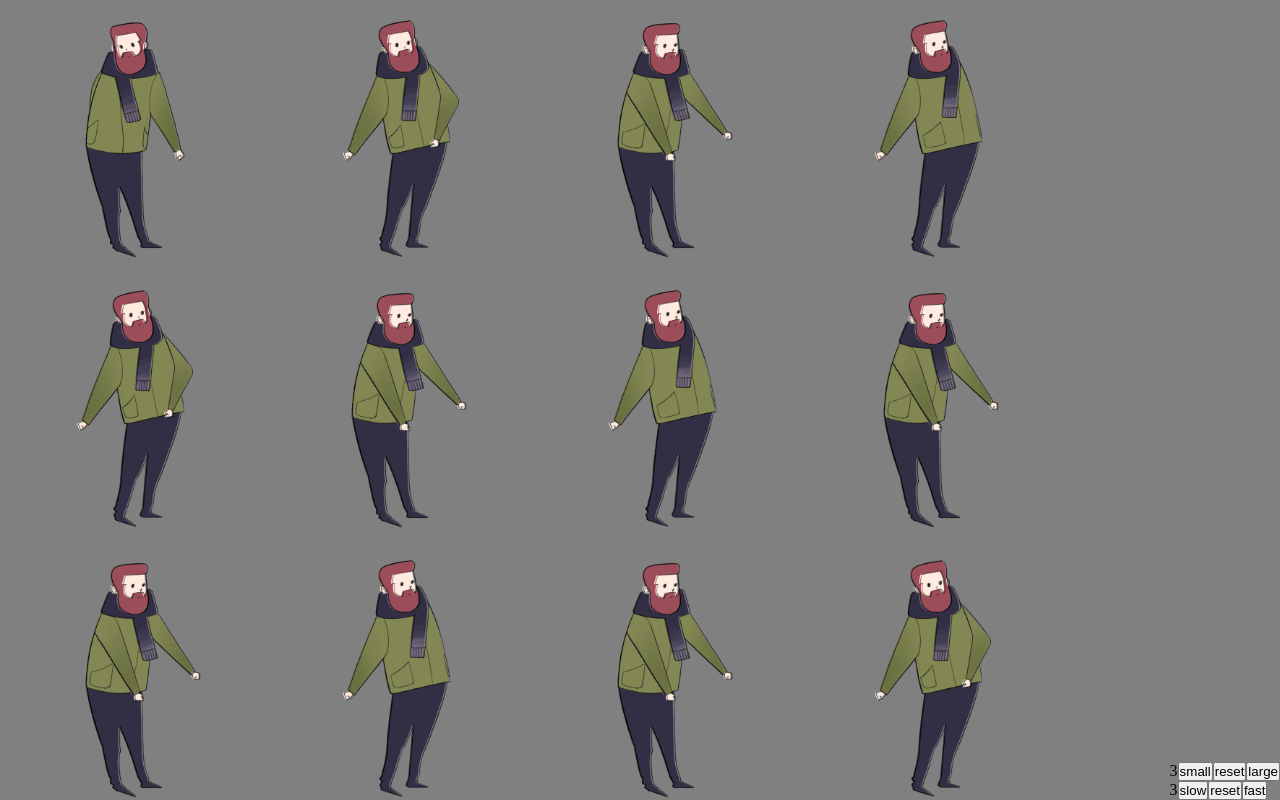
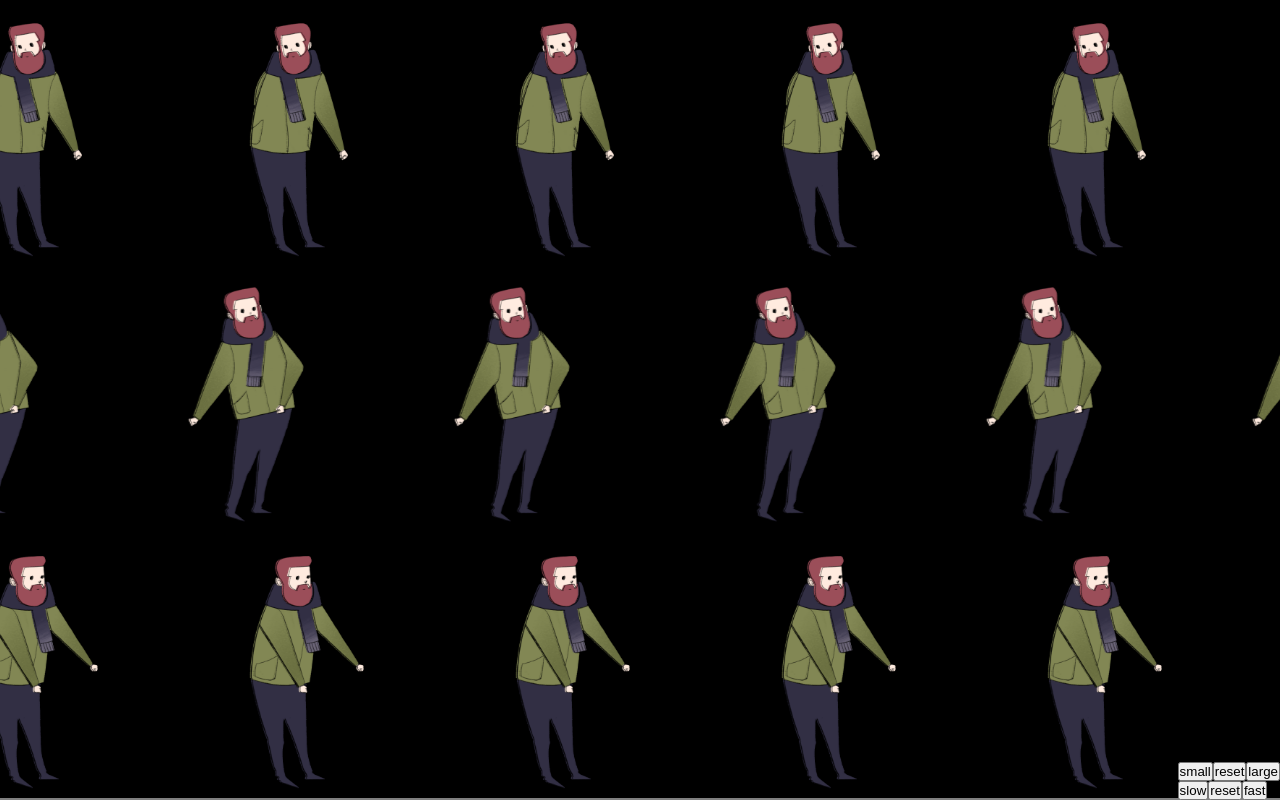
Before and after one commit to mpaulweeks/floss, a Next.js app in the folder floss-nextjs/: page / in a window 1280 px wide. Built offline with nearby package versions, Linux system fonts and the light colour scheme.

Commit message:
fix sliding

```diff
--- a/floss-nextjs/comp/Dancer.tsx
+++ b/floss-nextjs/comp/Dancer.tsx
@@ -1,3 +1,5 @@
+import styles from '@/styles/Party.module.css';
+
 export function Dancer(props: {
   frames: string[];
   size: number;
@@ -8,9 +10,11 @@ export function Dancer(props: {
   const thisFrame = props.frames[localTick % props.frames.length];
 
   return (
-    <img src={thisFrame} style={{
+    <div className={styles.dancer} style={{
       width: props.size + 'px',
       height: props.size + 'px',
-    }} />
+    }}>
+      <img src={thisFrame} />
+    </div>
   )
 }
--- a/floss-nextjs/comp/HorizontalGrid.tsx
+++ b/floss-nextjs/comp/HorizontalGrid.tsx
@@ -11,18 +11,21 @@ export function HorizontalGrid(props: {
 }) {
   const rows = props.settings.count;
   const size = Math.floor(props.rect.height / props.settings.count);
-  const cols = Math.floor(props.rect.width / size);
+  const cols = Math.floor(props.rect.width / size) * 3;
   return (
     <section className={styles.party}>
       {range(rows).map((r, ri) => (
-        <div key={`row-${ri}`}>
+        <div key={`row-${ri}`} className={[
+          styles.horizontal,
+          ri % 2 === 0 ? '' : styles.reverse,
+        ].join(' ')}>
           {range(cols).map((c, ci) => (
             <Dancer
               key={`row-${ri}-col-${ci}`}
               frames={props.frames}
               size={size}
               tick={props.tick}
-              offset={ri + ci}
+              offset={ri}
             />
           ))}
         </div>
--- a/floss-nextjs/comp/Overlay.tsx
+++ b/floss-nextjs/comp/Overlay.tsx
@@ -33,7 +33,7 @@ export function Overlay(props: {
         {props.settings.speed}
         <button onClick={() => props.setSettings(s => ({
           ...s,
-          speed: Math.max(1, s.speed - 1),
+          speed: Math.max(0, s.speed - 1),
         }))}>
           slow
         </button>
--- a/floss-nextjs/comp/Party.tsx
+++ b/floss-nextjs/comp/Party.tsx
@@ -27,13 +27,10 @@ export function Party() {
   const frames = range(6).map(n => `/frames/a${n}.png`);
 
   const gridProps = { frames, settings, rect, tick }
-  const Grid = () => animation.direction === 'row'
-    ? <HorizontalGrid {...gridProps} />
-    : <h1>todo</h1>;
 
   return (
     <>
-      <Grid />
+      {animation.direction === 'row' && <HorizontalGrid {...gridProps} />}
       <Overlay settings={settings} setSettings={setSettings} />
     </>
   )
--- a/floss-nextjs/comp/Timer.ts
+++ b/floss-nextjs/comp/Timer.ts
@@ -11,8 +11,10 @@ export function useTimer(props: {
   useEffect(() => {
     clearInterval(timerRef.current);
 
-    const timeout = Math.floor(1000 / props.settings.speed);
-    timerRef.current = setInterval(() => setTick(t => t + 1), timeout);
+    if (props.settings.speed > 0) {
+      const timeout = Math.floor(1000 / props.settings.speed);
+      timerRef.current = setInterval(() => setTick(t => t + 1), timeout);
+    }
   }, [props.settings.speed]);
 
   return { tick };
--- a/floss-nextjs/styles/Party.module.css
+++ b/floss-nextjs/styles/Party.module.css
@@ -19,3 +19,39 @@
   right: 0;
   bottom: 0;
 }
+
+.dancer {
+  background-color: black;
+}
+.dancer img {
+  height: 100%;
+  width: 100%;
+}
+
+@keyframes slideRight {
+  from {
+    transform: translateX(0%);
+    /* margin-left: 0px; */
+  }
+  to {
+    transform: translateX(-33%);
+    /* margin-left: -100%; */
+  }
+}
+.horizontal {
+  display: flex;
+  flex-direction: row;
+  justify-content: flex-start;
+  align-items: flex-start;
+
+  animation-name: slideRight;
+  animation-duration: 5s;
+  animation-delay: 0s;
+  animation-timing-function: linear;
+  animation-iteration-count: infinite;
+  animation-direction: normal;
+}
+.reverse {
+  justify-content: flex-end;
+  animation-direction: reverse;
+}
```
